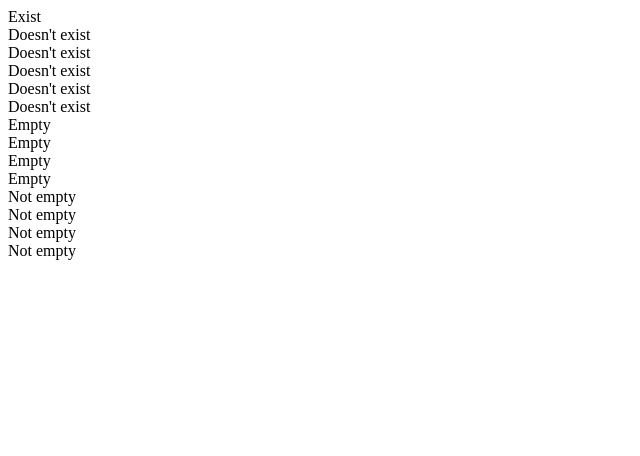
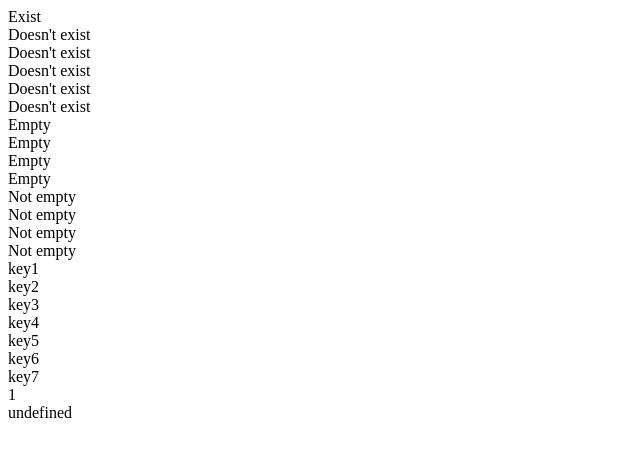
Before and after one commit to coinlatera/bc-utilities, a website: page test-app/index.html in a window 1280 px wide. Shown: the whole page, without its empty margins (0-640 px from the left). Drawn offline with Linux system fonts and the light colour scheme.

Commit message:
Added keyForValue function

```diff
--- a/assets/utilities.coffee
+++ b/assets/utilities.coffee
@@ -38,3 +38,9 @@ root.isEmpty = (obj) ->
     return false if Object.prototype.hasOwnProperty.call(obj,key)
 
   return true
+
+
+root.keyForValue = (needle, haystack) ->
+  for k,v of haystack
+    return k if v is needle
+  return undefined
--- a/test-app/index.html
+++ b/test-app/index.html
@@ -46,6 +46,37 @@
       testVariableIsEmpty({length: 3, custom_property: [1,2,3]}) // false
 
 
+      // Test `keyForValue` function
+      function testKeyForValue (value, object) {
+        result += '<span>' + keyForValue(value, object) + '</span>';
+        result += '<br>'
+      }
+
+      var array = ['three', 3];
+      var fn = function () { return 4; };
+      var date = new Date();
+
+      var object = {
+        key1: 'one',
+        key2: 2,
+        key3: array,
+        key4: fn,
+        key5: undefined,
+        key6: null,
+        key7: date
+      };
+
+      testKeyForValue('one', object);
+      testKeyForValue(2, object);
+      testKeyForValue(array, object);
+      testKeyForValue(fn, object);
+      testKeyForValue(undefined, object);
+      testKeyForValue(null, object);
+      testKeyForValue(date, object);
+      testKeyForValue('a', 'salut');
+      testKeyForValue('a', object);
+
+
 
 
       document.getElementById('result').innerHTML = result;
```
Also changed, not shown: dist/bc-utilities-min.js.
